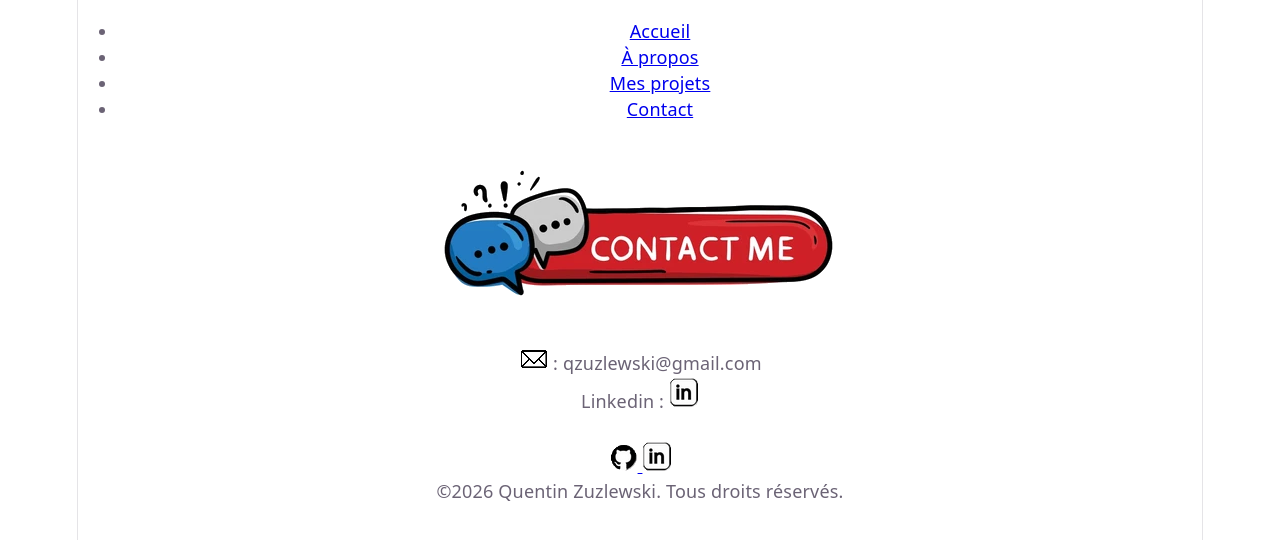
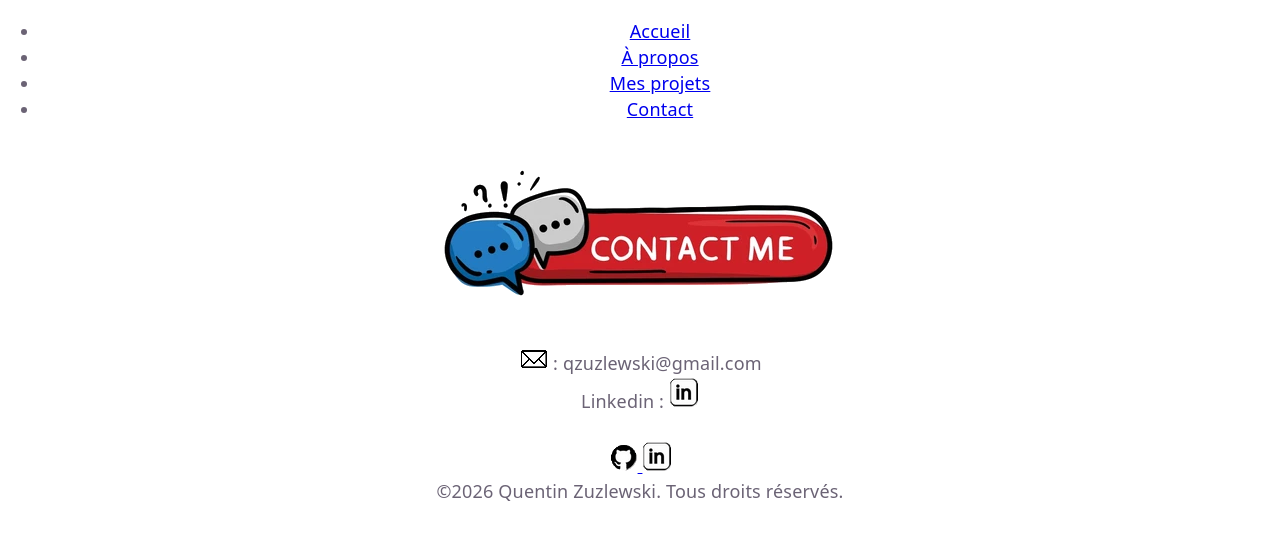
Before and after one commit to QuentinC26/Mon-Portofolio, a React (Vite) app in the folder front-end/: page /contact in a window 1280 px wide. Shown: the top 540 px of the page. Built offline with nearby package versions, Linux system fonts and the light colour scheme.

Commit message:
i modify the width of the app

```diff
--- a/front-end/src/index.css
+++ b/front-end/src/index.css
@@ -55,11 +55,10 @@ body {
 }
 
 #root {
-  width: 1126px;
+  width: 1280px;
   max-width: 100%;
   margin: 0 auto;
   text-align: center;
-  border-inline: 1px solid var(--border);
   min-height: 100svh;
   display: flex;
   flex-direction: column;
```
